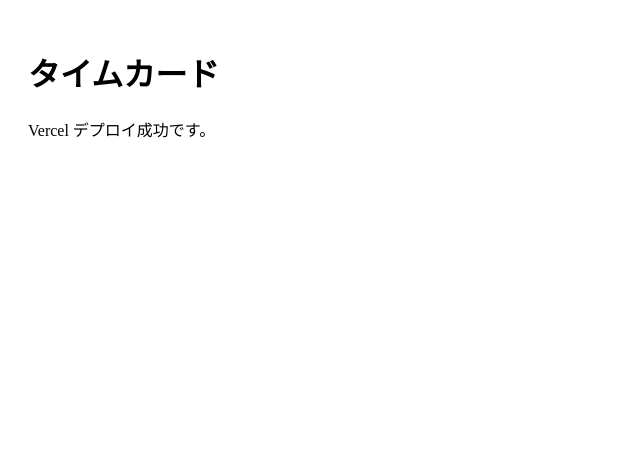
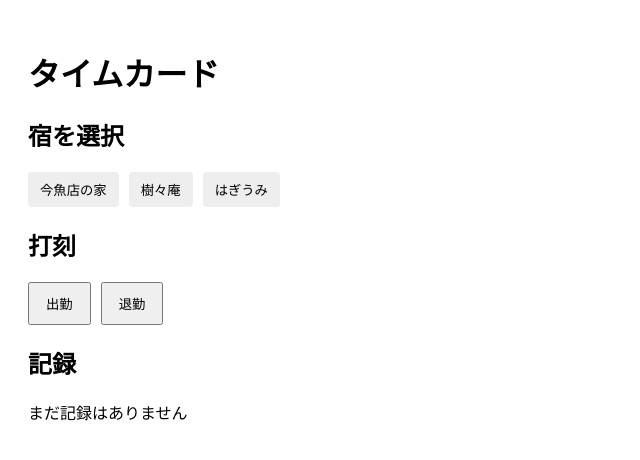
Before and after one commit to 44dakikaku/timecard, a Next.js app: page /app in a window 1280 px wide. Shown: the top 460 px of the page, without its empty margins (0-640 px from the left). Built offline with nearby package versions, Linux system fonts and the light colour scheme.

Commit message:
Update page.jsx

```diff
--- a/app/app/page.jsx
+++ b/app/app/page.jsx
@@ -1,10 +1,91 @@
 'use client';
 
+import { useState } from 'react';
+
+const PROPERTIES = [
+  '今魚店の家',
+  '樹々庵',
+  'はぎうみ'
+];
+
 export default function Page() {
+  const [selectedProperty, setSelectedProperty] = useState('');
+  const [logs, setLogs] = useState([]);
+
+  const nowTime = () => {
+    const now = new Date();
+    return now.toLocaleString('ja-JP');
+  };
+
+  const handleClock = (type) => {
+    if (!selectedProperty) {
+      alert('宿を選んでください');
+      return;
+    }
+
+    const newLog = {
+      property: selectedProperty,
+      type,
+      time: nowTime()
+    };
+
+    setLogs((prev) => [newLog, ...prev]);
+  };
+
   return (
     <main style={{ padding: 20 }}>
       <h1>タイムカード</h1>
-      <p>Vercel デプロイ成功です。</p>
+
+      {/* 宿選択 */}
+      <section style={{ marginBottom: 20 }}>
+        <h2>宿を選択</h2>
+        {PROPERTIES.map((p) => (
+          <button
+            key={p}
+            onClick={() => setSelectedProperty(p)}
+            style={{
+              marginRight: 10,
+              padding: '8px 12px',
+              backgroundColor: selectedProperty === p ? '#333' : '#eee',
+              color: selectedProperty === p ? '#fff' : '#000',
+              border: 'none',
+              borderRadius: 4
+            }}
+          >
+            {p}
+          </button>
+        ))}
+      </section>
+
+      {/* 出勤・退勤 */}
+      <section style={{ marginBottom: 20 }}>
+        <h2>打刻</h2>
+        <button
+          onClick={() => handleClock('出勤')}
+          style={{ marginRight: 10, padding: '10px 16px' }}
+        >
+          出勤
+        </button>
+        <button
+          onClick={() => handleClock('退勤')}
+          style={{ padding: '10px 16px' }}
+        >
+          退勤
+        </button>
+      </section>
+
+      {/* ログ表示 */}
+      <section>
+        <h2>記録</h2>
+        {logs.length === 0 && <p>まだ記録はありません</p>}
+        <ul>
+          {logs.map((log, index) => (
+            <li key={index}>
+              [{log.property}] {log.type} - {log.time}
+            </li>
+          ))}
+        </ul>
+      </section>
     </main>
   );
 }
```
